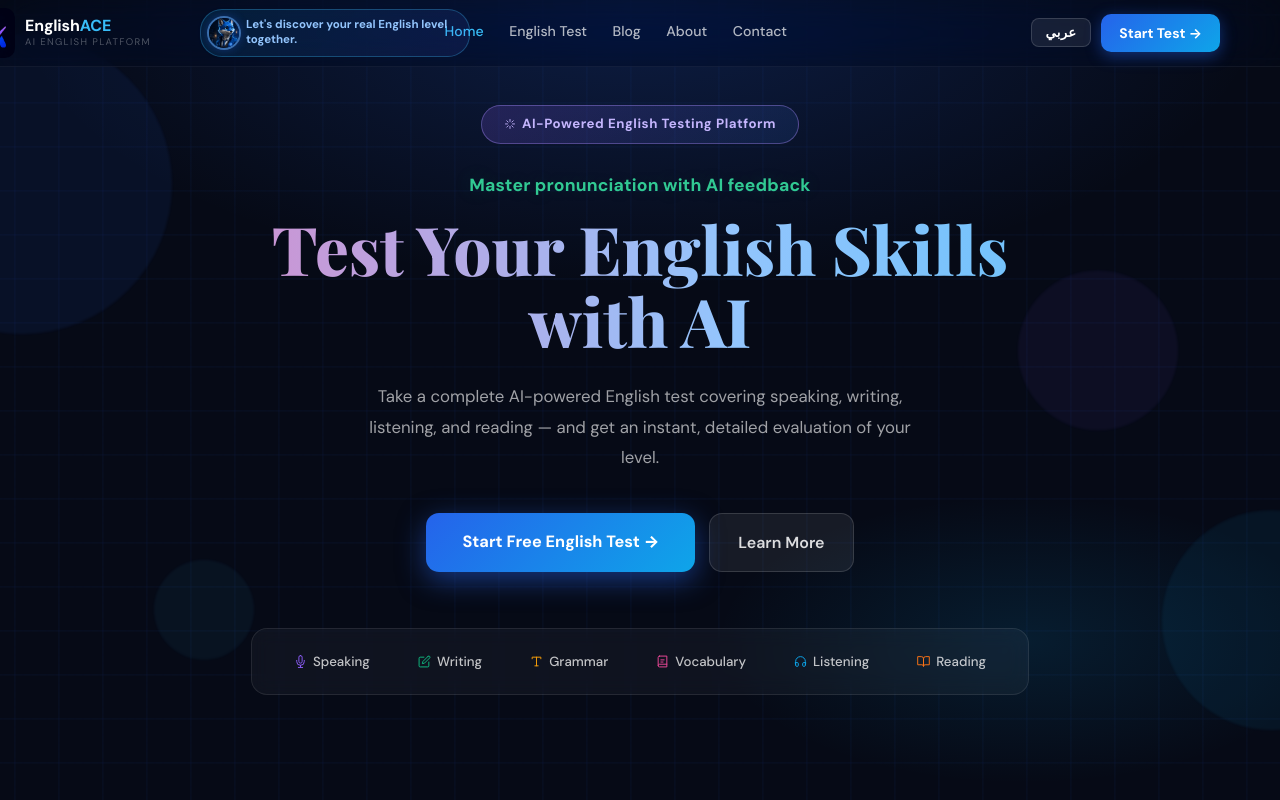
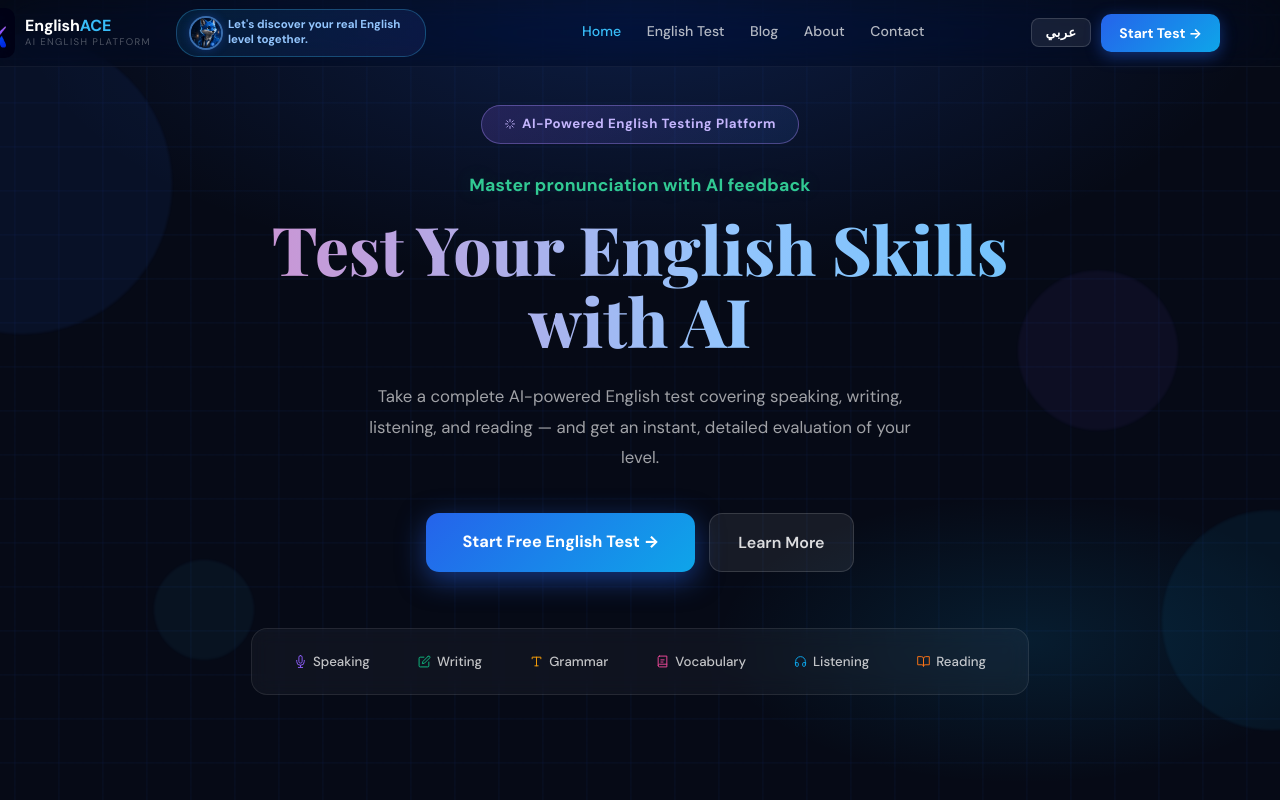
Before and after one commit to mrfar00uk0k-spec/EnglishAce, a React (Vite) app: page / in a window 1280 px wide. Shown: the top 800 px of the page. Built offline with nearby package versions, Linux system fonts and the light colour scheme.

Commit message:
Update Navbar.jsx

```diff
--- a/src/components/Navbar.jsx
+++ b/src/components/Navbar.jsx
@@ -102,26 +102,19 @@ export default function Navbar() {
             </Link>
 
             {/* Lexi mini badge — sits next to the site name, mirrored for RTL so it never overlaps the nav controls */}
-         {location.pathname === '/' && (
+         {location.pathname === '/' && lang === 'en' && (
   <div
     className="hide-mobile"
     style={{
-      position: 'absolute',
-      ...(isRTL ? { right: '200px' } : { left: '200px' }),
-      top: '50%',
-      transform: 'translateY(-50%)',
-
       display:'flex',
-      flexDirection: isRTL ? 'row-reverse' : 'row',
       alignItems:'center',
       gap:5,
-
-      background:'linear-gradient(135deg,rgba(14,165,233,0.12),rgba(99,102,241,0.1))',
-      border:'1px solid rgba(56,189,248,0.3)',
+      background:'linear-gradient(135deg,rgba(14,165,233,.12),rgba(99,102,241,.1))',
+      border:'1px solid rgba(56,189,248,.3)',
       borderRadius:22,
-      padding: isRTL ? '6px 6px 6px 14px' : '6px 14px 6px 6px',
-      maxWidth:270,
-      zIndex:10
+      padding:'6px 12px',
+      marginLeft:15,
+      maxWidth:250
     }}
   >
     <LexiNavFox />
```
